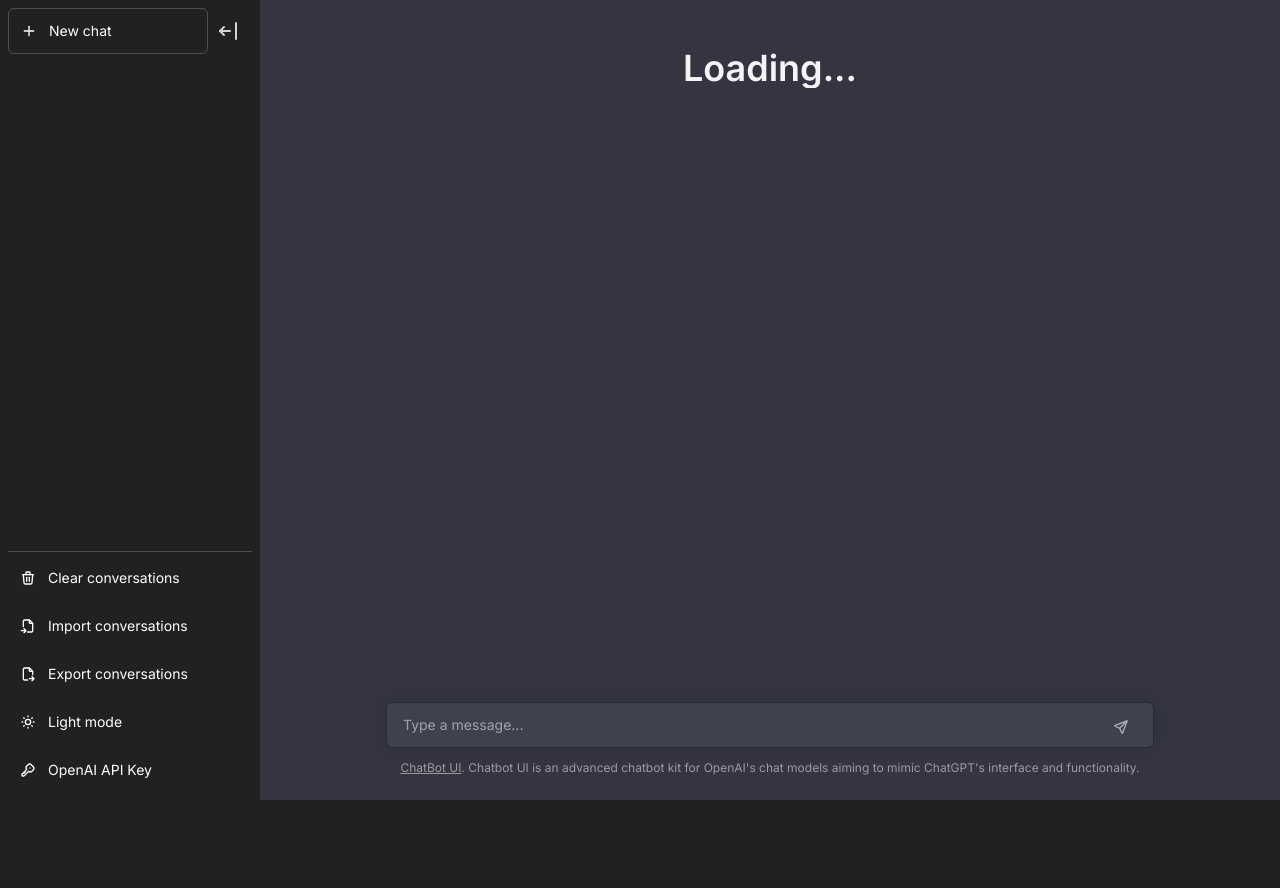
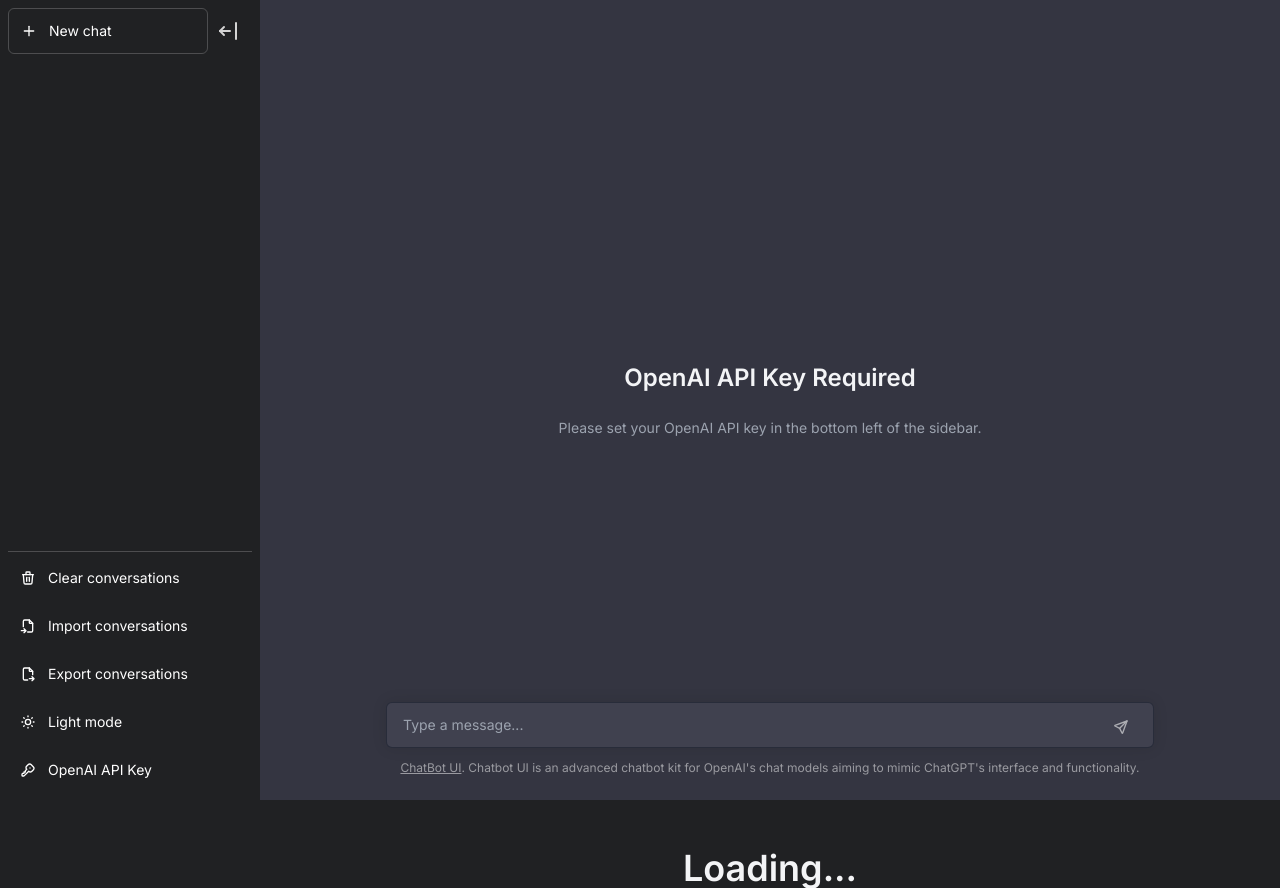
Before and after one commit to Crown25352/chatbot, a Next.js app: page / in a window 1280 px wide. Before the commit the page ends 800 px from the top, so only its background shows below. Built offline with nearby package versions, Linux system fonts and the light colour scheme.

Commit message:
new load behavior

```diff
--- a/components/Chat/Chat.tsx
+++ b/components/Chat/Chat.tsx
@@ -10,6 +10,7 @@
 interface Props {
   conversation: Conversation;
   models: OpenAIModel[];
+  apiKey: string;
   messageIsStreaming: boolean;
   modelError: boolean;
   messageError: boolean;
@@ -20,7 +21,7 @@
   stopConversationRef: MutableRefObject<boolean>;
 }
 
-export const Chat: FC<Props> = ({ conversation, models, messageIsStreaming, modelError, messageError, loading, lightMode, onSend, onUpdateConversation, stopConversationRef }) => {
+export const Chat: FC<Props> = ({ conversation, models, apiKey, messageIsStreaming, modelError, messageError, loading, lightMode, onSend, onUpdateConversation, stopConversationRef }) => {
   const [currentMessage, setCurrentMessage] = useState<Message>();
   const [autoScrollEnabled, setAutoScrollEnabled] = useState(true);
 
@@ -64,6 +65,13 @@
 
   return (
     <div className="relative flex-1 overflow-none dark:bg-[#343541] bg-white">
+      {!apiKey && (
+        <div className="flex flex-col justify-center mx-auto h-full w-[300px] sm:w-[500px] space-y-6">
+          <div className="text-2xl font-semibold text-center text-gray-800 dark:text-gray-100">OpenAI API Key Required</div>
+          <div className="text-center text-gray-500 dark:text-gray-400">Please set your OpenAI API key in the bottom left of the sidebar.</div>
+        </div>
+      )}
+
       {modelError ? (
         <div className="flex flex-col justify-center mx-auto h-full w-[300px] sm:w-[500px] space-y-6">
           <div className="text-center text-red-500">Error fetching models.</div>
--- a/components/Chat/ChatLoader.tsx
+++ b/components/Chat/ChatLoader.tsx
@@ -6,11 +6,11 @@
 export const ChatLoader: FC<Props> = () => {
   return (
     <div
-      className={`flex justify-center py-[20px] sm:py-[30px] whitespace-pre-wrap dark:bg-[#444654] dark:text-neutral-100 bg-neutral-100 text-neutral-900 dark:border-none"`}
+      className="group text-gray-800 dark:text-gray-100 border-b border-black/10 dark:border-gray-900/50 bg-gray-50 dark:bg-[#444654]"
       style={{ overflowWrap: "anywhere" }}
     >
-      <div className="w-full sm:w-4/5 md:w-3/5 lg:w-[600px] xl:w-[800px] flex px-4">
-        <div className="mr-1 sm:mr-2 font-bold min-w-[40px]">AI:</div>
+      <div className="text-base gap-4 md:gap-6 md:max-w-2xl lg:max-w-2xl xl:max-w-3xl p-4 md:py-6 flex lg:px-0 m-auto">
+        <div className="font-bold min-w-[40px]">AI:</div>
         <IconDots className="animate-pulse" />
       </div>
     </div>
--- a/pages/index.tsx
+++ b/pages/index.tsx
@@ -82,7 +82,7 @@
       }
 
       if (updatedConversation.messages.length === 1) {
-        const {content} = message
+        const { content } = message;
         const customName = content.length > 30 ? content.substring(0, 30) + "..." : content;
 
         updatedConversation = {
@@ -291,7 +291,9 @@
   }, [selectedConversation]);
 
   useEffect(() => {
-    fetchModels(apiKey);
+    if (apiKey) {
+      fetchModels(apiKey);
+    }
   }, [apiKey]);
 
   useEffect(() => {
@@ -300,9 +302,10 @@
       setLightMode(theme as "dark" | "light");
     }
 
-    const apiKey = localStorage.getItem("apiKey") || "";
+    const apiKey = localStorage.getItem("apiKey");
     if (apiKey) {
       setApiKey(apiKey);
+      fetchModels(apiKey);
     }
 
     if (window.innerWidth < 640) {
@@ -330,8 +333,6 @@
         prompt: DEFAULT_SYSTEM_PROMPT
       });
     }
-
-    fetchModels(apiKey);
   }, []);
 
   return (
@@ -396,6 +397,7 @@
             <Chat
               conversation={selectedConversation}
               messageIsStreaming={messageIsStreaming}
+              apiKey={apiKey}
               modelError={modelError}
               messageError={messageError}
               models={models}
```
